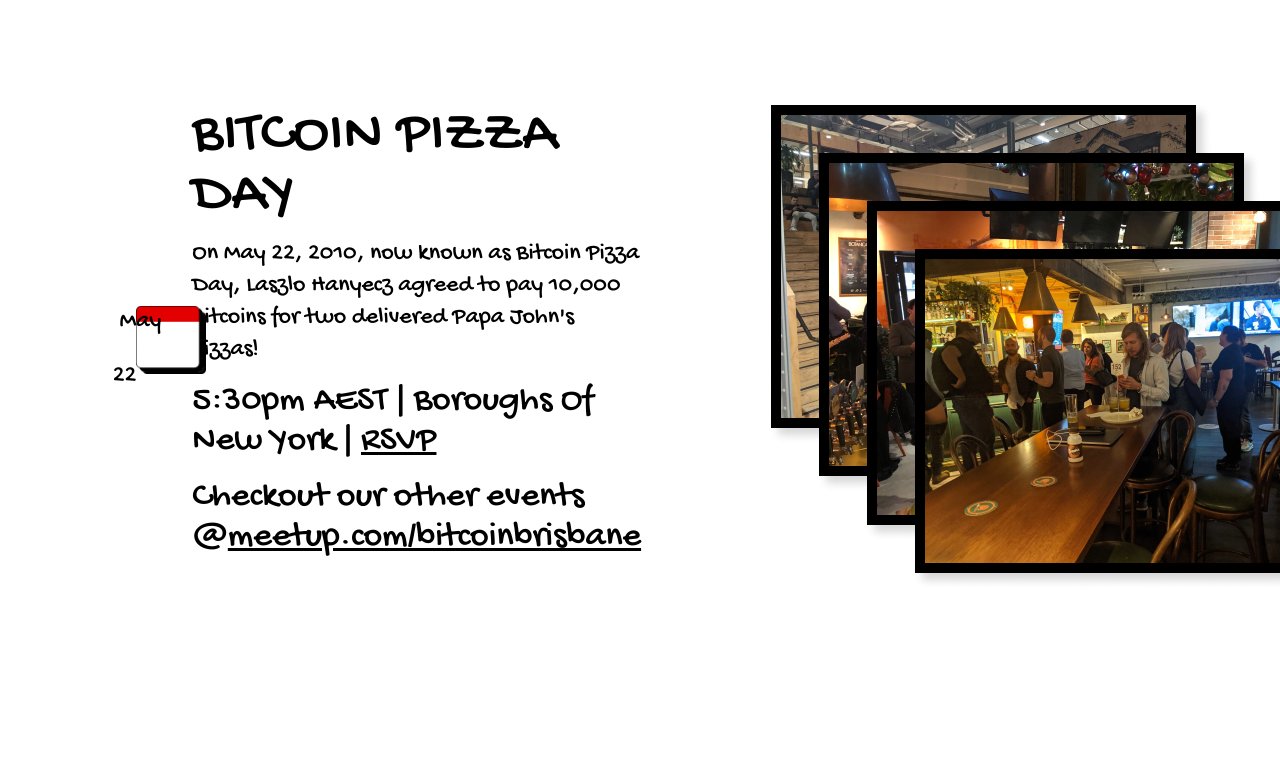
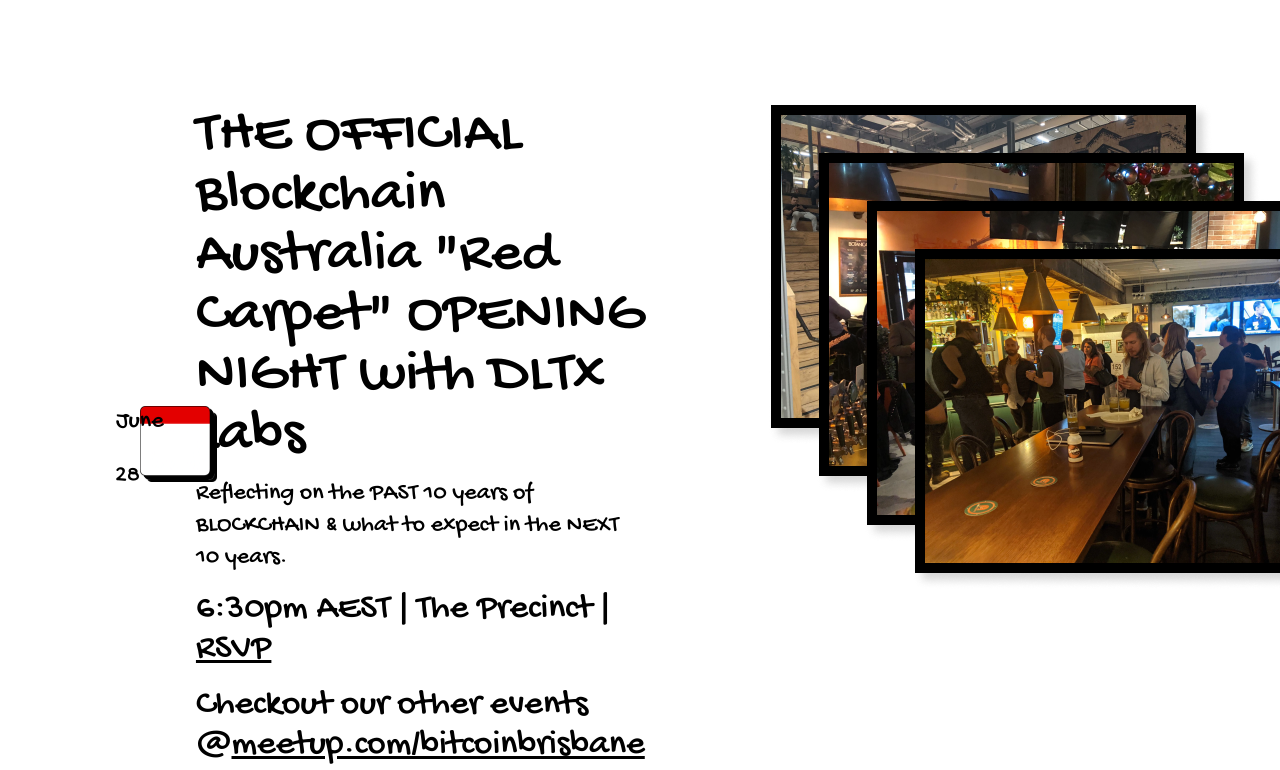
Before and after one commit to bitcoinbrisbane/bitcoinbrisbane-website, a React (Vite) app: page / in a window 1280 px wide. Shown: the part 970-1740 px from the top of the page. Built offline with nearby package versions, Linux system fonts and the light colour scheme; no server answers; a web font is replaced by a local one; what tailwind-heropatterns would draw is missing.

Commit message:
chore: add next event

```diff
--- a/src/components/NextMeetup.tsx
+++ b/src/components/NextMeetup.tsx
@@ -10,29 +10,29 @@
     <div className="w-full px-6 lg:px-12 mt-10 lg:mt-24 font-hand lg:flex">
       <div className="flex items-center justify-center w-full gap-x-4 lg:gap-x-10 lg:max-w-[50%]">
         <div className="mt-4 text-2xl lg:flex pr-4">
-          <p className="relative left-[3.8vw] z-50">May</p>
-          <p className="mt-4 text-2xl relative top-[3vw] font-hand">22</p>
+          <p className="relative left-[3.8vw] z-50">June</p>
+          <p className="mt-4 text-2xl relative top-[3vw] font-hand">28</p>
           <img
             src={Date}
-            alt="May 22nd"
+            alt="June 28th"
             className="w-[6vh] lg:w-[14vh] small-shadow z-40"
           />
         </div>
         <div className="lg:flex lg:flex-col">
           <h3 className="text-3xl lg:text-6xl leading-[1.5rem] relative top-1">
-            BITCOIN PIZZA DAY
+            THE OFFICIAL Blockchain Australia "Red Carpet" OPENING NIGHT with
+            DLTx Labs
           </h3>
           <div className="hidden lg:flex flex-col gap-y-4">
             <p className="mt-4 text-2xl">
-              On May 22, 2010, now known as Bitcoin Pizza Day, Laszlo Hanyecz
-              agreed to pay 10,000 Bitcoins for two delivered Papa John's
-              pizzas!
+              Reflecting on the PAST 10 years of BLOCKCHAIN & what to expect in
+              the NEXT 10 years.
             </p>
             <span className="block text-4xl">
-              5:30pm AEST | Boroughs Of New York |{" "}
+              6:30pm AEST | The Precinct |{" "}
               <a
                 className="underline underline-offset-4"
-                href="https://www.meetup.com/bitcoinbrisbane/events/292717813/"
+                href="https://www.meetup.com/bitcoinbrisbane/events/293340730/"
                 target="_blank"
                 rel="noopener noreferrer"
               >
```
